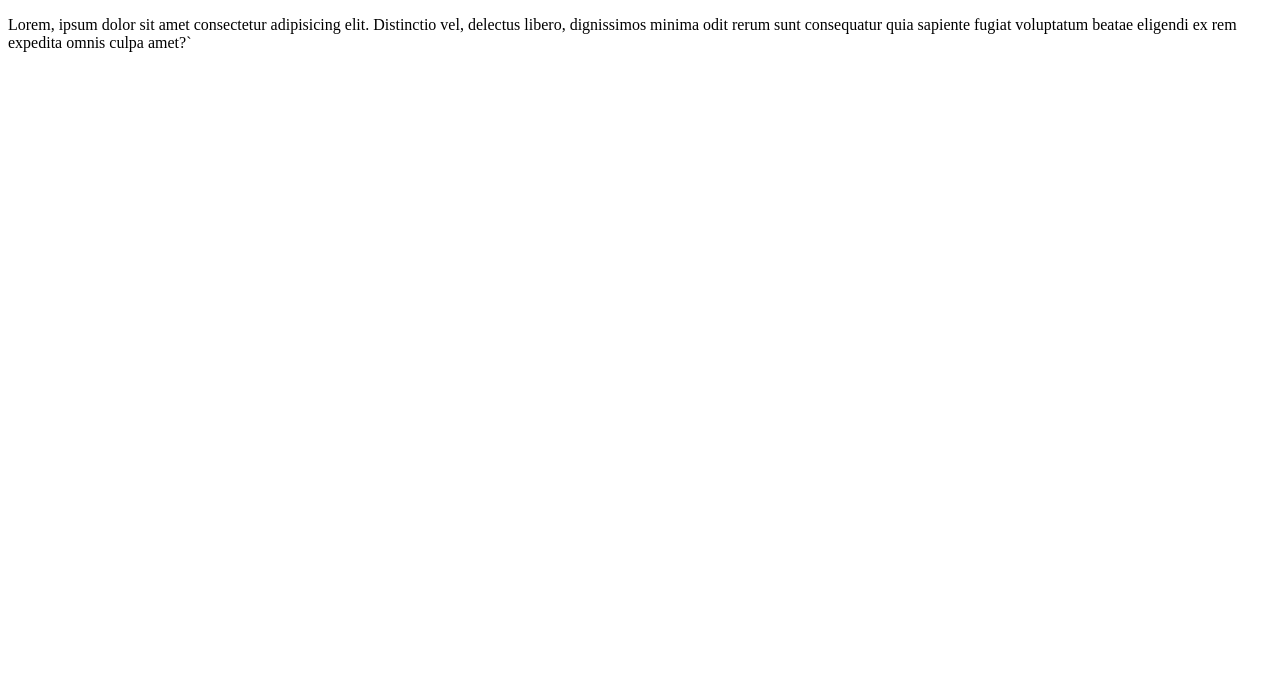
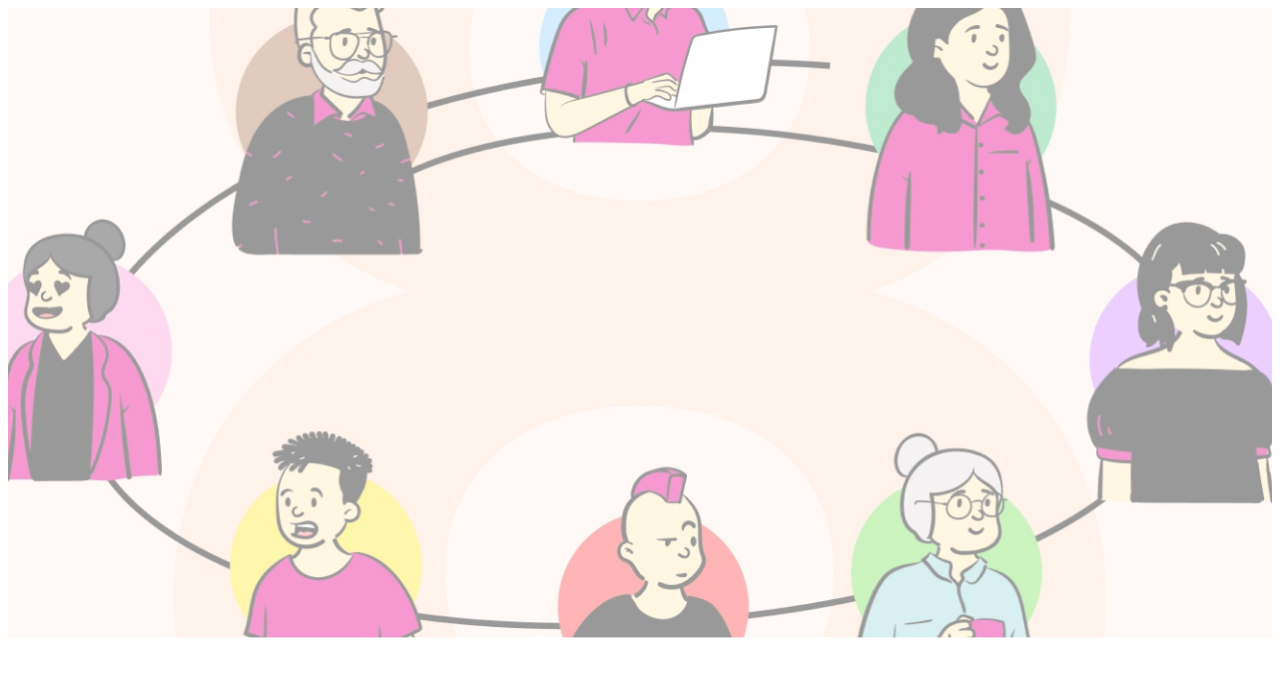
Before and after one commit to Kawabatajt/Unread, a plain HTML site: page index.html in a window 1280 px wide. Drawn offline with Linux system fonts and the light colour scheme.

Commit message:
background img

```diff
--- a/index.html
+++ b/index.html
@@ -4,8 +4,13 @@
     <meta charset="UTF-8">
     <meta name="viewport" content="width=device-width, initial-scale=1.0">
     <title>Document</title>
+    <link rel="stylesheet" href="unread.css">
 </head>
 <body>
-    <p>Lorem, ipsum dolor sit amet consectetur adipisicing elit. Distinctio vel, delectus libero, dignissimos minima odit rerum sunt consequatur quia sapiente fugiat voluptatum beatae eligendi ex rem expedita omnis culpa amet?`</p>
+    <header>
+        <nav class="Nav-bar">
+
+        </nav>
+    </header>
 </body>
 </html>
--- /dev/null
+++ b/unread.css
@@ -0,0 +1,9 @@
+header {
+    background-image: url("Image.jpg");
+    background-color: #ffffff;
+    height: 630px;
+    margin: 0;
+    background-repeat: no-repeat;
+    background-size: cover;
+    background-position: center;
+}
```
Also changed, not shown: Image.jpg (added).
